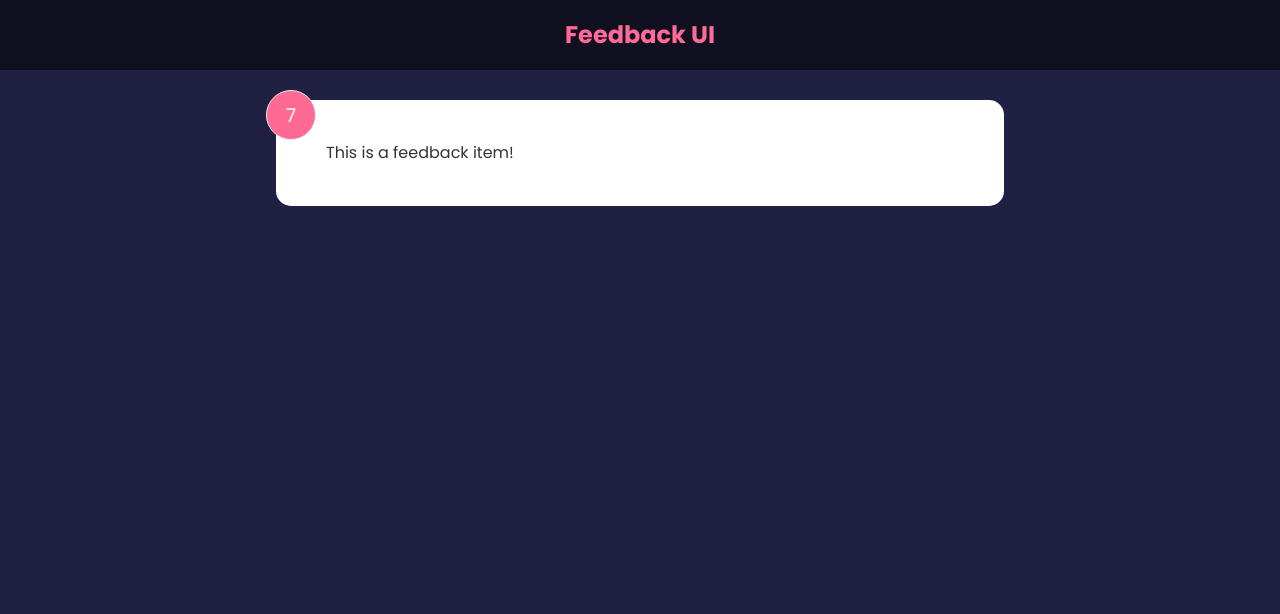
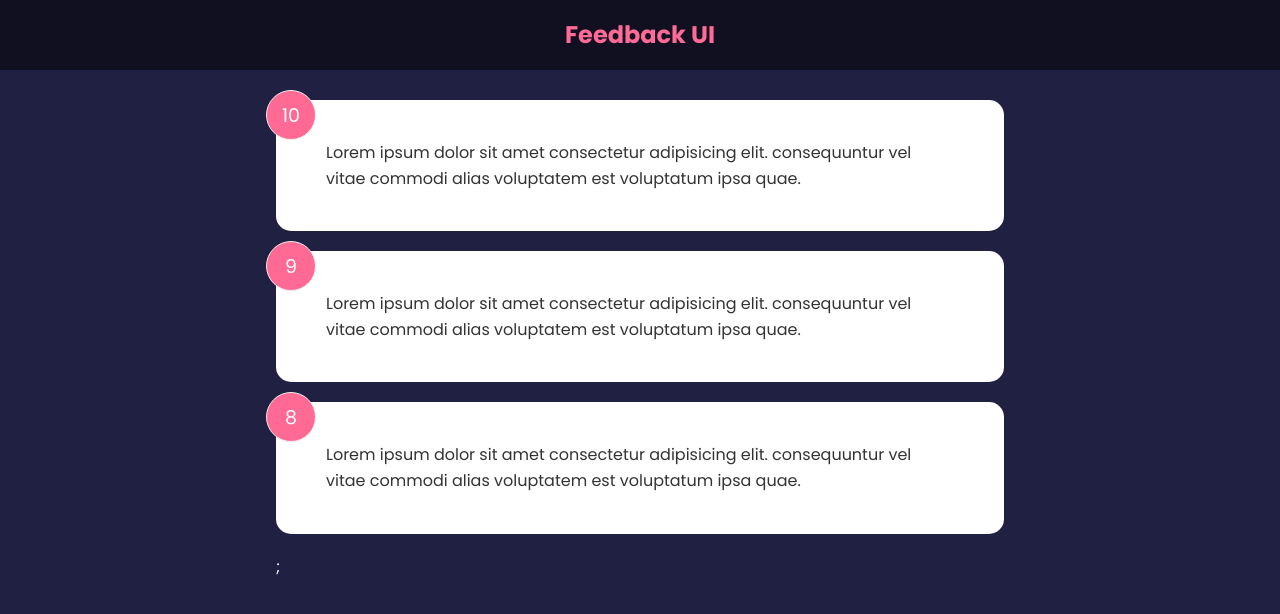
Before and after one commit to rugieri/feedback, a React (Create React App) app: page / in a window 1280 px wide. Shown: the top 614 px of the page. Built offline with nearby package versions, Linux system fonts and the light colour scheme.

Commit message:
created a list to display each feedback item from data

```diff
--- a/src/App.js
+++ b/src/App.js
@@ -1,12 +1,14 @@
+import { useState } from 'react';
 import Header from './components/Header';
-import FeedbackItem from './components/FeedbackItem';
-
+import FeedbackList from './components/FeedbackList';
+import FeedbackData from './data/Feedback';
 function App() {
+  const [feedback, setFeedback] = useState(FeedbackData, FeedbackList);
   return (
     <>
       <Header />
       <div className="container">
-        <FeedbackItem />
+        <FeedbackList feedback={feedback} />
       </div>
     </>
   );
--- a/src/components/FeedbackItem.jsx
+++ b/src/components/FeedbackItem.jsx
@@ -1,13 +1,8 @@
-import { useState } from 'react';
-
-function FeedbackItem() {
-  const [rating, setRating] = useState(7);
-  const [text, setText] = useState('This is a feedback item!');
-
+function FeedbackItem({ item }) {
   return (
     <div className="card">
-      <div className="num-display">{rating}</div>
-      <div className="text-display">{text} </div>
+      <div className="num-display">{item.rating}</div>
+      <div className="text-display">{item.text} </div>
     </div>
   );
 }
--- /dev/null
+++ b/src/components/FeedbackList.jsx
@@ -0,0 +1,17 @@
+import FeedbackItem from './FeedbackItem';
+
+function FeedbackList({ feedback }) {
+  if (!feedback || feedback.length === 0) {
+    return <p>No feedback yet!</p>;
+  }
+  return (
+    <div className="feedback-list">
+      {feedback.map((item) => (
+        <FeedbackItem key={item.id} item={item} />
+      ))}
+      ;
+    </div>
+  );
+}
+
+export default FeedbackList;
--- /dev/null
+++ b/src/data/Feedback.js
@@ -0,0 +1,19 @@
+const FeedbackData = [
+  {
+    id: 1,
+    rating: 10,
+    text: 'Lorem ipsum dolor sit amet consectetur adipisicing elit. consequuntur vel vitae commodi alias voluptatem est voluptatum ipsa quae.',
+  },
+  {
+    id: 2,
+    rating: 9,
+    text: 'Lorem ipsum dolor sit amet consectetur adipisicing elit. consequuntur vel vitae commodi alias voluptatem est voluptatum ipsa quae.',
+  },
+  {
+    id: 3,
+    rating: 8,
+    text: 'Lorem ipsum dolor sit amet consectetur adipisicing elit. consequuntur vel vitae commodi alias voluptatem est voluptatum ipsa quae.',
+  },
+];
+
+export default FeedbackData;
```
